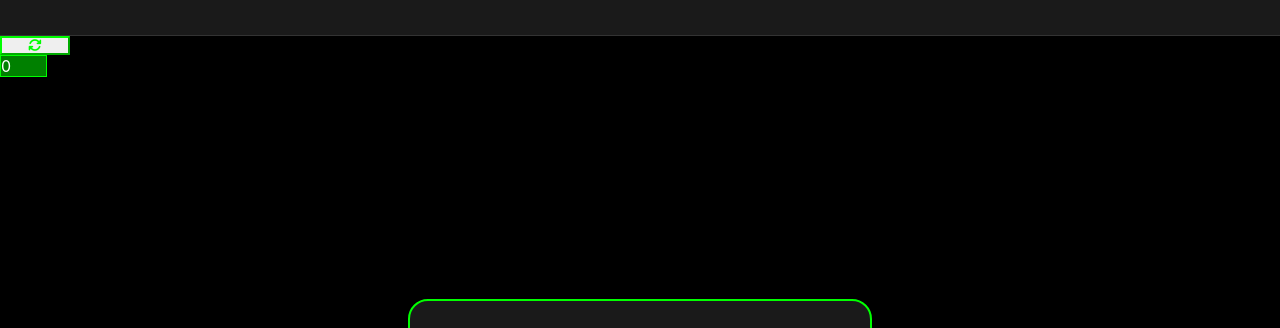
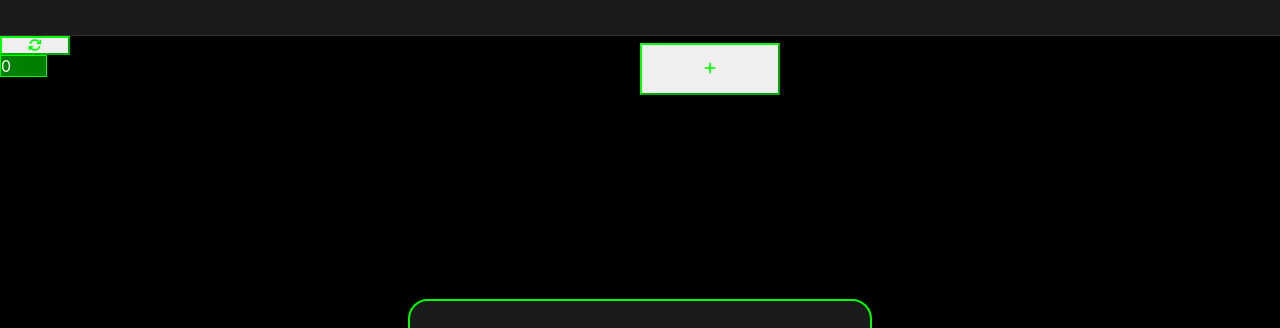
Before and after one commit to AbidinT/index.html, a plain HTML site: page index.html in a window 1280 px wide. Shown: the part 79-407 px from the top of the page. Drawn offline with Linux system fonts and the light colour scheme.

Commit message:
Update index.html

```diff
--- a/index.html
+++ b/index.html
@@ -110,13 +110,13 @@
         background-color: green;
       }
       #upper {
-        width: 120px;
-        height: 32px;
+        width: 140px;
+        height: 52px;
         border-color: #00ff00;
         color: #00ff00;
         position: absolute;
         left: 50%;
-        top: 435px;
+        margin-top: 122px;
 
       }
       #reload {
```
